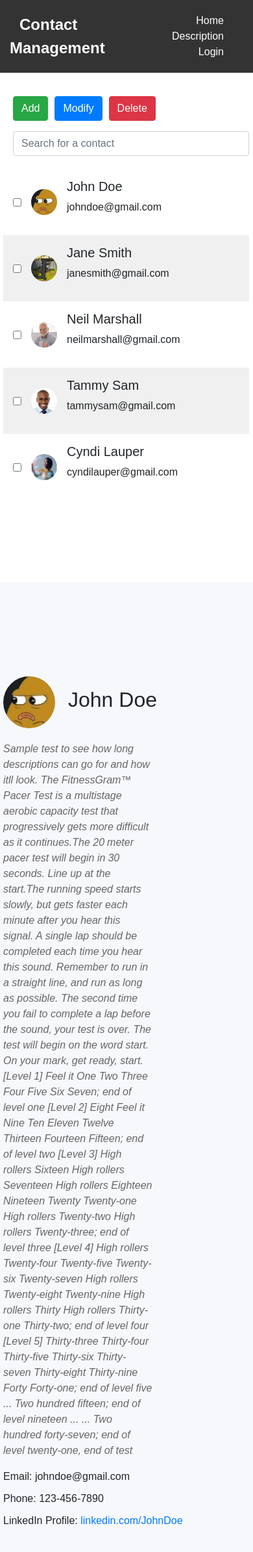
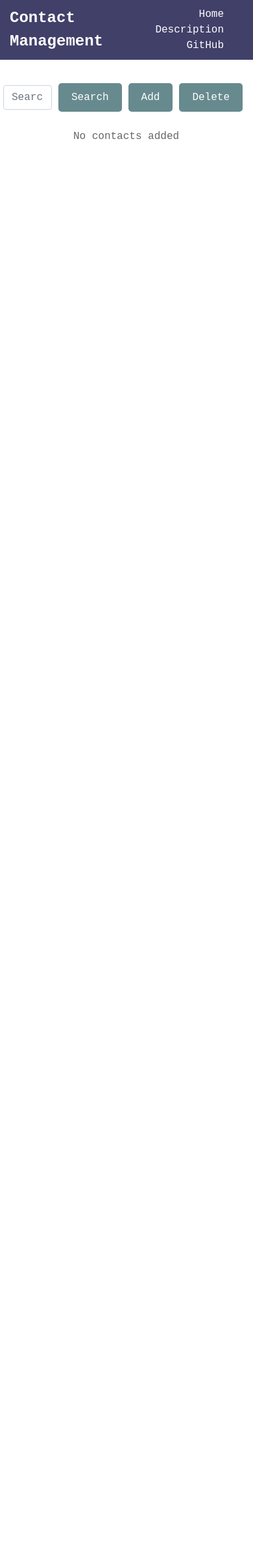
Before and after one commit to KaziAmin110/ContactVault, a PHP site: page /app/src/contacts-page/index.html in a window 390 px wide. Shown: the whole page at 65% size. After the commit the page ends 214 px from the top, so only its background shows below. Run offline with PHP 8.4, Linux system fonts and the light colour scheme.

Commit message:
Updated contacts page
includes updated css, html, and javascript. has delete, add, but no search functionality. red text appears when a user tries to add a contact without the correct information, like email or phone number.

```diff
--- a/app/src/contacts-page/index.html
+++ b/app/src/contacts-page/index.html
@@ -1,22 +1,22 @@
 <!DOCTYPE html>
 <html lang="en">
 <head>
-	<!-- Required meta tags -->
     <meta charset="UTF-8">
     <meta name="viewport" content="width=device-width, initial-scale=1.0">
-
-
-	<!-- Bootstrap CSS -->
+    <title>Contact Management</title>
     <link rel="stylesheet" href="https://stackpath.bootstrapcdn.com/bootstrap/4.5.2/css/bootstrap.min.css">
     <link rel="stylesheet" href="styles.css">
+</head>
+<body>
 
-	 <title>Contact Management</title>
-</head>
+	<!-- Scripts to help support the popout during add a contact -->
+	<script src="https://code.jquery.com/jquery-3.5.1.slim.min.js"></script>
+    <script src="https://cdn.jsdelivr.net/npm/@popperjs/core@2.9.2/dist/umd/popper.min.js"></script>
+    <script src="https://stackpath.bootstrapcdn.com/bootstrap/4.5.2/js/bootstrap.min.js"></script>
+    <script src="script.js"></script>
 
-<body>
     <div class="container-fluid">
         <div class="row">
-			<!-- Top menu bar -->
             <div class="col-12 top-bar">
                 <div class="top-bar-left">
                     <span class="top-bar-title">Contact Management</span>
@@ -24,96 +24,105 @@
                 <div class="top-bar-right">
                     <a href="#" class="top-bar-link">Home</a>
                     <a href="#" class="top-bar-link">Description</a>
-                    <a href="#" class="top-bar-link">Login</a>
+                    <a href="https://github.com/LockedThread" class="top-bar-link">GitHub</a>
                 </div>
             </div>
         </div>
         <div class="row">
-            <!-- Left side columns and rows for contacts -->
             <div class="col-md-4 contacts-list">
                 <div class="contact-actions mt-3 mb-3">
-                    <button class="btn btn-success" onclick="addContact()">Add</button>
-                    <button class="btn btn-primary" onclick="modifySelected()">Modify</button>
-                    <button class="btn btn-danger" onclick="deleteSelected()">Delete</button>
+                    <div class="search-bar-actions">
+                        <input type="text" class="form-control" placeholder="Search for a contact">
+                        <button class="btn btn-search" onclick="searchSelected()">Search</button>
+                        <button class="btn btn-success" data-toggle="modal" data-target="#addContactModal">Add</button>
+                        <button class="btn btn-danger" onclick="deleteSelected()">Delete</button>
+                    </div>
                 </div>
-                <div class="search-bar">
-                    <input type="text" class="form-control" placeholder="Search for a contact">
-                </div>
-				<!-- Contacts themselves -->
                 <ul class="list-group" id="contact-list">
-                    <li class="list-group-item">
-                        <input type="checkbox" class="contact-checkbox" onchange="toggleSelection(this)">
-                        <div class="contact-info">
-                            <img src="avatar1.jpg" alt="John Doe" class="avatar">
-                            <div>
-                                <h5>John Doe</h5>
-                                <p>johndoe@gmail.com</p>
-                            </div>
-                        </div>
-                    </li>
-					<!-- Every other contact gets a grey-background -->
-                    <li class="list-group-item grey-background">
-                        <input type="checkbox" class="contact-checkbox" onchange="toggleSelection(this)">
-                        <div class="contact-info">
-                            <img src="avatar2.jpg" alt="Jane Smith" class="avatar">
-                            <div>
-                                <h5>Jane Smith</h5>
-                                <p>janesmith@gmail.com</p>
-                            </div>
-                        </div>
-                    </li>
-                    <li class="list-group-item">
-                        <input type="checkbox" class="contact-checkbox" onchange="toggleSelection(this)">
-                        <div class="contact-info">
-                            <img src="avatar3.jpg" alt="Neil Marshall" class="avatar">
-                            <div>
-                                <h5>Neil Marshall</h5>
-                                <p>neilmarshall@gmail.com</p>
-                            </div>
-                        </div>
-                    </li>
-                    <li class="list-group-item grey-background">
-                        <input type="checkbox" class="contact-checkbox" onchange="toggleSelection(this)">
-                        <div class="contact-info">
-                            <img src="avatar4.jpg" alt="Tammy Sam" class="avatar">
-                            <div>
-                                <h5>Tammy Sam</h5>
-                                <p>tammysam@gmail.com</p>
-                            </div>
-                        </div>
-                    </li>
-                    <li class="list-group-item">
-                        <input type="checkbox" class="contact-checkbox" onchange="toggleSelection(this)">
-                        <div class="contact-info">
-                            <img src="avatar5.jpg" alt="Cyndi Lauper" class="avatar">
-                            <div>
-                                <h5>Cyndi Lauper</h5>
-                                <p>cyndilauper@gmail.com</p>
-                            </div>
-                        </div>
-                    </li>
+                    <li class="list-group-item no-contacts">No contacts added</li>
                 </ul>
             </div>
 
-            <!-- Contact Details when clicked -->
-            <div class="col-md-8 contact-details">
+			<!-- Right Side Contact -->
+            <div class="col-md-8 contact-details" id="contact-details" style="display: none;">
                 <div class="contact-header">
-                    <img src="avatar1.jpg" alt="John Doe" class="avatar-large">
-                    <div>
-                        <h2>John Doe</h2>
+                    <img src="avatar1.jpg" alt="Profile Picture" class="avatar-large" id="contact-avatar">
+                    <div style="display: flex; align-items: center;">
+                        <input type="text" id="contact-name" class="editable-field" readonly>
+                        <img src="edit.jpg" alt="Edit" class="edit-icon" onclick="modifySelected()">
                     </div>
                 </div>
                 <div class="contact-body">
-                    <p class="bio">Sample test to see how long descriptions can go for and how itll look. The FitnessGram™ Pacer Test is a multistage aerobic capacity test that progressively gets more difficult as it continues.The 20 meter pacer test will begin in 30 seconds. Line up at the start.The running speed starts slowly, but gets faster each minute after you hear this signal. A single lap should be completed each time you hear this sound. Remember to run in a straight line, and run as long as possible. The second time you fail to complete a lap before the sound, your test is over. The test will begin on the word start. On your mark, get ready, start. [Level 1] Feel it One Two Three Four Five Six Seven; end of level one [Level 2] Eight Feel it Nine Ten Eleven Twelve Thirteen Fourteen Fifteen; end of level two [Level 3] High rollers Sixteen High rollers Seventeen High rollers Eighteen Nineteen Twenty Twenty-one High rollers Twenty-two High rollers Twenty-three; end of level three [Level 4] High rollers Twenty-four Twenty-five Twenty-six Twenty-seven High rollers Twenty-eight Twenty-nine High rollers Thirty High rollers Thirty-one Thirty-two; end of level four [Level 5] Thirty-three Thirty-four Thirty-five Thirty-six Thirty-seven Thirty-eight Thirty-nine Forty Forty-one; end of level five ... Two hundred fifteen; end of level nineteen ... ... Two hundred forty-seven; end of level twenty-one, end of test</p>
-                    <ul class="contact-info-list">
-                        <li>Email: <span>johndoe@gmail.com</span></li>
-                        <li>Phone: <span>123-456-7890</span></li>
-                        <li>LinkedIn Profile: <a href="https://linkedin.com" target="_blank">linkedin.com/JohnDoe</a></li>
-                    </ul>
+                    <div id="display-mode">
+                        <textarea id="contact-bio" class="editable-field bio-field" rows="2" cols="60" readonly></textarea>
+                        <br>
+                        <label for="contact-email">Email:</label>
+                        <input type="text" id="contact-email" class="editable-field" readonly>
+                        <br>
+                        <label for="contact-phone">Phone:</label>
+                        <input type="text" id="contact-phone" class="editable-field" readonly>
+                        <br>
+                        <label for="contact-linkedin">LinkedIn Profile:</label>
+                        <input type="text" id="contact-linkedin" class="editable-field" readonly>
+                        <br>
+                    </div>
+                    <button class="btn btn-primary save-button" onclick="saveContactDetails()" style="display: none;">Save</button>
                 </div>
             </div>
-
         </div>
     </div>
+
+    <!-- Add Contact Popout -->
+    <div class="modal fade" id="addContactModal" tabindex="-1" role="dialog" aria-labelledby="addContactModalLabel" aria-hidden="true">
+        <div class="modal-dialog" role="document">
+            <div class="modal-content">
+                <div class="modal-header">
+                    <h5 class="modal-title" id="addContactModalLabel">Add Contact</h5>
+                    <button type="button" class="close" data-dismiss="modal" aria-label="Close">
+                        <span aria-hidden="true">&times;</span>
+                    </button>
+                </div>
+                <div class="modal-body">
+                    <form id="add-contact-form">
+                        <div class="form-group">
+							<label for="new-contact-firstname">First Name</label>
+							<input type="text" class="form-control" id="new-contact-firstname" required>
+							<div class="invalid-feedback">First name is required.</div>
+						</div>
+						<div class="form-group">
+							<label for="new-contact-lastname">Last Name</label>
+							<input type="text" class="form-control" id="new-contact-lastname" required>
+							<div class="invalid-feedback">Last name is required.</div>
+						</div>
+                        <div class="form-group">
+							<label for="new-contact-email">Email</label>
+							<input type="email" class="form-control" id="new-contact-email" required>
+							<div class="invalid-feedback">Enter a valid email address.</div>
+						</div>
+                        <div class="form-group">
+							<label for="new-contact-phone">Phone</label>
+							<input type="text" class="form-control phone-field" id="new-contact-phone" required>
+							<div class="invalid-feedback">Enter the phone number in the format xxx-xxx-xxxx.</div>
+						</div>
+						<div class="form-group">
+							<label for="new-contact-avatar">Profile Picture</label>
+							<input type="file" class="form-control-file" id="new-contact-avatar" required>
+							<div class="invalid-feedback">A profile picture is required.</div>
+						</div>
+                        <div class="form-group">
+                            <label for="new-contact-bio">Bio</label>
+                            <textarea class="form-control bio-field" id="new-contact-bio" rows="10" cols="60" required></textarea>
+                        </div>
+                        <div class="form-group">
+                            <label for="new-contact-linkedin">LinkedIn Profile</label>
+                            <input type="url" class="form-control" id="new-contact-linkedin" required>
+                        </div>
+                        <button type="button" class="btn btn-primary" onclick="addNewContact()">Add Contact</button>
+                    </form>
+                </div>
+            </div>
+        </div>
+    </div>
+
 </body>
 </html>
--- a/app/src/contacts-page/styles.css
+++ b/app/src/contacts-page/styles.css
@@ -1,7 +1,6 @@
-
 body {
-    background-color: #f7f8fc;
-    font-family: 'Arial', sans-serif;
+    background-color: #FFFFFF;
+    font-family: 'Courier New', Courier, monospace;
     margin: 0;
     padding: 0;
 }
@@ -11,8 +10,8 @@ body {
 }
 
 .top-bar {
-    background-color: #333;
-    padding: 20px 10px;
+    background-color: #414069;
+    padding: 10px 10px;
     display: flex;
     justify-content: space-between;
     align-items: center;
@@ -20,20 +19,19 @@ body {
 
 .top-bar-left {
     flex: 1;
-	padding-left: 20px;
+    padding-left: 20px;
 }
 
 .top-bar-title {
     color: #fff;
     font-size: 24px;
     font-weight: bold;
-	padding-left: 15px;
 }
 
 .top-bar-right {
     flex: 1;
     text-align: right;
-	margin-right: 50px;
+    margin-right: 50px;
 }
 
 .top-bar-link {
@@ -44,36 +42,31 @@ body {
 
 .top-bar-link:hover {
     text-decoration: underline;
-	color: #fff;
 }
 
 .contacts-list {
-    background-color: #fff;
+    background-color: #FFFFFF;
     padding: 20px;
     height: calc(100vh - 60px);
     border-right: 1px solid #ddd;
 }
 
-.search-bar {
-    margin-bottom: 20px;
-	padding-left: 15px;
+
+.list-group {
+    width: 100%;
 }
 
 .list-group-item {
     display: flex;
-    justify-content: space;
+    justify-content: start;
     align-items: center;
     border: none;
-    padding: 15px 0;
-	padding-left: 15px;
+    padding: 10px 0;
+    cursor: pointer;
 }
 
 .list-group-item .contact-checkbox {
     margin-right: 15px;
-}
-
-.grey-background {
-    background-color: #f0f0f0;
 }
 
 .contact-info {
@@ -82,17 +75,28 @@ body {
 }
 
 .avatar {
-    width: 40px;
-    height: 40px;
+    width: 60px;
+    height: 60px;
     border-radius: 50%;
     margin-right: 15px;
+    vertical-align: middle;
+}
+
+.contact-details {
+    display: flex;
+    flex-direction: column;
+    justify-content: center;
+}
+
+.contact-name {
+    font-weight: bold;
+    font-size: 1.2em;
 }
 
 .contact-actions {
     display: flex;
     justify-content: flex-start;
     margin-bottom: 20px;
-	padding-left: 15px;
 }
 
 .contact-actions button {
@@ -106,21 +110,24 @@ body {
 .contact-header {
     display: flex;
     align-items: center;
-    margin-bottom: 20px;
-	padding-top: 125px;
+    margin-bottom: 10px;
 }
 
 .avatar-large {
-    width: 80px;
-    height: 80px;
+    width: 120px;
+    height: 120px;
     border-radius: 50%;
     margin-right: 20px;
 }
 
-.bio {
+.bio-field {
     font-style: italic;
     color: #666;
-	padding-right: 150px;
+    resize: none;
+    overflow: hidden;
+    width: 100%;
+    height: auto;
+    min-height: 150px;
 }
 
 .contact-info-list {
@@ -133,5 +140,117 @@ body {
 }
 
 .selected {
-    background-color: #d3d3d3;
+    background-color: #D3D3D3;
 }
+
+.edit-icon {
+    cursor: pointer;
+    width: 20px;
+    height: 20px;
+    margin-left: 10px;
+    margin-bottom: 5px;
+}
+
+.editable-field {
+    border: none;
+    outline: none;
+    width: auto;
+    display: inline-block;
+    margin-left: 10px;
+    border-radius: 5px;
+    background-color: transparent;
+    color: #000;
+    font-size: 1em;
+}
+
+.editable-field[readonly] {
+    border-bottom: 1px solid transparent;
+}
+
+.editable-field:not([readonly]) {
+    border-bottom: 1px solid rgb(0,0,0,0.15);
+}
+
+#edit-mode input {
+    margin-bottom: 5px;
+}
+
+.save-button {
+    margin-top: 10px;
+    background-color: #678A8E;
+    border: none;
+    color: white;
+    padding: 10px 20px;
+    border-radius: 5px;
+    cursor: pointer;
+}
+
+.save-button:hover {
+    background-color: #57777E;
+}
+
+.search-bar-actions {
+    display: flex;
+    align-items: center;
+}
+
+.search-bar-actions input {
+    flex: 1;
+    margin-right: 10px;
+}
+
+.btn-success {
+    background-color: #678A8E;
+    border: none;
+    color: white;
+    padding: 10px 20px;
+    border-radius: 5px;
+    cursor: pointer;
+}
+
+.btn-success:hover {
+    background-color: #57777E;
+}
+
+.btn-danger {
+    background-color: #678A8E;
+    border: none;
+    color: white;
+    padding: 10px 20px;
+    border-radius: 5px;
+    cursor: pointer;
+}
+
+.btn-danger:hover {
+    background-color: #57777E;
+}
+
+.btn-search {
+    background-color: #678A8E;
+    border: none;
+    color: white;
+    padding: 10px 20px;
+    border-radius: 5px;
+    cursor: pointer;
+}
+
+.btn-search:hover {
+    background-color: #57777E;
+}
+
+.no-contacts {
+    text-align: center;
+    color: #666;
+    justify-content: center;
+    align-items: center;
+    display: flex;
+    height: 100%;
+}
+
+.is-invalid {
+    border-color: #dc3545;
+}
+
+.is-invalid ~ .invalid-feedback {
+    display: block;
+}
```
Also changed, not shown: app/src/contacts-page/script.js (added, +195 -0 lines).
